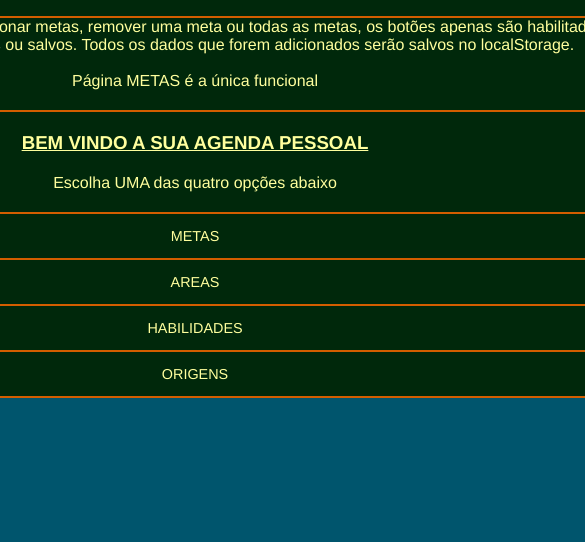
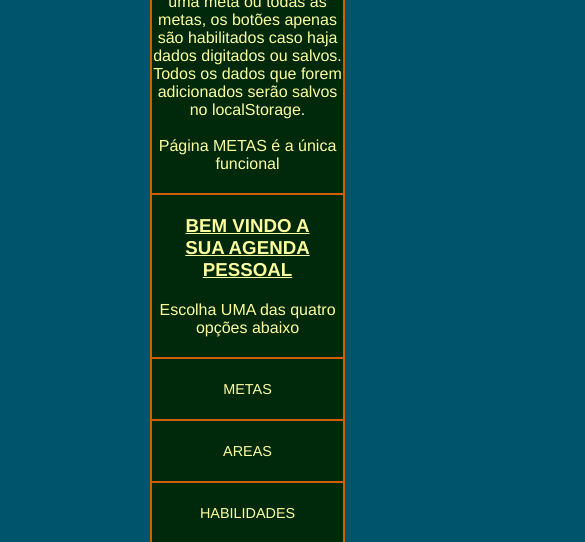
Before and after one commit to Obuc/desafio-estagio, a plain HTML site: page index.html in a window 390 px wide. Shown: the part 299-841 px from the top of the page, 585 px wide, since content can reach past the window. Drawn offline with Linux system fonts and the light colour scheme.

Commit message:
mudancas no css

```diff
--- a/assets/css/style.css
+++ b/assets/css/style.css
@@ -226,7 +226,8 @@ ul{
 
 .menuIndex ul a{
     font-size: 0.9em;
-    padding: 7px;
+    padding: 15px;
+    margin: 0;
     display: block;
     line-height: 30px;
     color: #ffff9e;
@@ -236,17 +237,40 @@ ul{
     text-transform: uppercase;
 }
 
+.menuIndex li a.origem{
+    border:none;
+}
+
 .menuIndex ul a:hover{
     background: #00556d;
     color: #ffc942;
 }
+
+/* texto index */
 
 h3{
     padding: 20px;
     text-decoration: underline;
 }
 
+
 p{
     border-bottom: 2px solid #d25e00;
     padding-bottom: 20px ;
 }
+
+/* RESPONSIVO */
+
+@media (max-width: 999px){
+    .menuIndex{
+        position: absolute;
+        top: 8vh;
+        left: 150px;
+        width: 50vw;
+        height: 999px;
+        flex-direction: column;
+        align-items: center;
+        justify-content: space-around;
+        display: block;
+    }
+}
--- a/index.html
+++ b/index.html
@@ -9,11 +9,8 @@
     </head>
     <body>
         <div id="container">
-
-
-
             <div class="menuIndex">
-                <nav>
+                <nav class="nav-list">
                     <h1>TESTE OBUC</h1>
                     <a href=""><img src="assets/imagens/logoObuc.png"></a>
 
@@ -26,7 +23,7 @@
                         <li><a href="metas.html">Metas</a></li>
                         <li><a href="">Areas</a></li>
                         <li><a href="">Habilidades</a></li>
-                        <li><a href="">Origens</a></li>
+                        <li><a href="" class="origem">Origens</a></li>
                     </ul>
                 </nav>
             </div>
```
